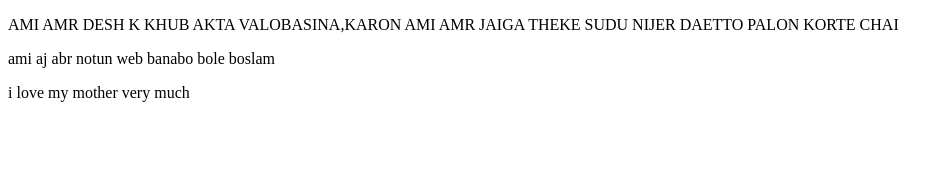
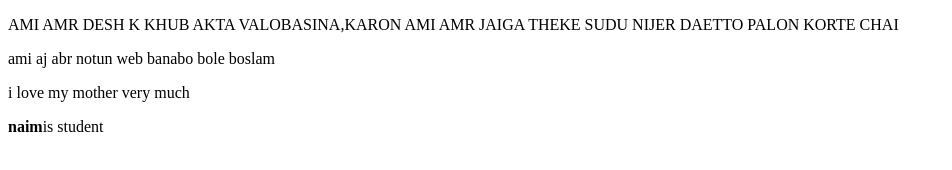
Before and after one commit to naimrezap/first-web, a plain HTML site: page index.html in a window 1280 px wide. Shown: the whole page, without its empty margins (0-952 px from the left). Drawn offline with Linux system fonts and the light colour scheme.

Commit message:
5th done

```diff
--- a/index.html
+++ b/index.html
@@ -10,5 +10,6 @@
     <p>AMI AMR DESH K KHUB AKTA VALOBASINA,KARON AMI AMR JAIGA THEKE SUDU NIJER DAETTO PALON KORTE CHAI</p>
     <p>ami aj abr notun web banabo bole boslam</p>
     <p>i love my mother very much</p>
+    <p><b>naim</b>is student</p>
 </body>
 </html>
```
